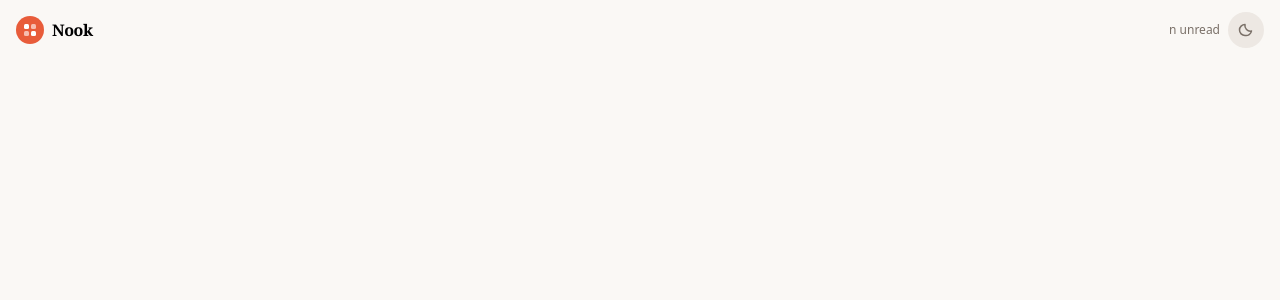
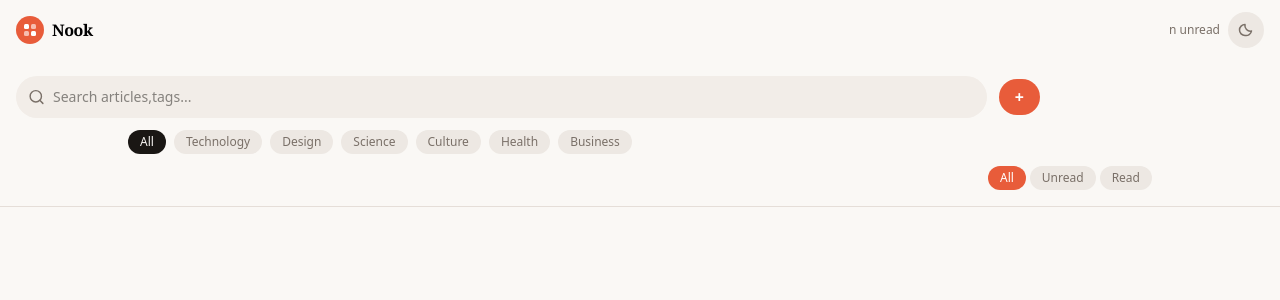
Before and after one commit to NIGHTLePoulet/nook, a Vue app: page / in a window 1280 px wide. Shown: the top 300 px of the page. Built offline with nearby package versions, Linux system fonts and the light colour scheme.

Commit message:
feat(toolbar): add article toolbar structure and styling

```diff
--- a/src/App.vue
+++ b/src/App.vue
@@ -1,9 +1,11 @@
 <template>
   <AppHeader />
+  <ArticleToolbar />
 
   <main></main>
 </template>
 
 <script setup lang="ts">
 import AppHeader from '@/components/AppHeader.vue'
+import ArticleToolbar from '@/components/ArticleToolbar.vue'
 </script>
--- a/src/assets/css/style.css
+++ b/src/assets/css/style.css
@@ -102,12 +102,28 @@
 
 @theme {
   --color-background: var(--background);
+  --color-foreground: var(--foreground);
 
   --color-primary: var(--primary);
+  --color-primary-foreground: var(--primary-foreground);
 
+  --color-border: var(--border);
+
+  --color-secondary: var(--secondary);
   --color-muted: var(--muted);
   --color-muted-foreground: var(--muted-foreground);
 
   --font-display: 'Fraunces Variable', Georgia, serif;
   --font-body: 'Instrument Sans Variable', system-ui, sans-serif;
 }
+
+.hide-scrollbar::-webkit-scrollbar {
+  display: none; /* Chrome, Safari, Opera */
+}
+
+.hide-scrollbar {
+  -ms-overflow-style: none; /* IE et Edge */
+  scrollbar-width: none; /* Firefox */
+  overflow-x: auto;
+  overflow-y: hidden;
+}
--- /dev/null
+++ b/src/components/ArticleToolbar.vue
@@ -0,0 +1,47 @@
+<template>
+  <section class="sticky top-0 z-20 px-4 py-4 border-b border-b-border">
+    <div class="max-w-5xl flex items-center gap-3">
+      <div class="relative w-full">
+        <SearchIcon class="absolute left-3 top-1/2 -translate-y-1/2" />
+        <input
+          type="search"
+          placeholder="Search articles,tags..."
+          class="w-full pl-9 pr-4 py-2.5 rounded-full text-sm outline-none bg-secondary text-foreground border-[1.5px] border-transparent"
+        />
+      </div>
+      <button
+        class="shrink-0 flex items-center mx-auto gap-1.5 rounded-full bg-primary text-primary-foreground px-4 py-2.5 text-sm font-semibold cursor-pointer"
+      >
+        <span class="text-base leading-none">+</span>
+      </button>
+    </div>
+
+    <div class="hide-scrollbar max-w-5xl mx-auto flex items-center mt-3 overflow-x-auto pb-1 gap-2">
+      <button
+        v-for="tag in tags"
+        :key="tag"
+        class="shrink-0 px-3 py-1 rounded-full text-xs font-medium bg-muted text-muted-foreground first:bg-foreground first:text-background cursor-pointer"
+      >
+        {{ tag }}
+      </button>
+    </div>
+
+    <div class="max-w-5xl mx-auto mt-2 flex items-center gap-1 justify-end">
+      <button
+        v-for="state in states"
+        :key="state"
+        class="px-3 py-1 rounded-full text-xs font-medium bg-muted text-muted-foreground first:bg-primary first:text-primary-foreground"
+      >
+        {{ state }}
+      </button>
+    </div>
+  </section>
+</template>
+
+<script setup lang="ts">
+import SearchIcon from '@/components/icons/SearchIcon.vue'
+
+const tags: string[] = ['All', 'Technology', 'Design', 'Science', 'Culture', 'Health', 'Business']
+
+const states: string[] = ['All', 'Unread', 'Read']
+</script>
--- /dev/null
+++ b/src/components/icons/SearchIcon.vue
@@ -0,0 +1,17 @@
+<template>
+  <svg
+    xmlns="http://www.w3.org/2000/svg"
+    width="17"
+    height="17"
+    viewBox="0 0 24 24"
+    fill="none"
+    stroke="#7a7068"
+    stroke-width="2"
+    stroke-linecap="round"
+    stroke-linejoin="round"
+    class="lucide lucide-search"
+  >
+    <path d="m21 21-4.34-4.34" />
+    <circle cx="11" cy="11" r="8" />
+  </svg>
+</template>
```
Also changed, not shown: src/components/AppHeader.vue (+6 -3 lines), src/components/icons/DarkModeIcon.vue (+9 -1 lines).
